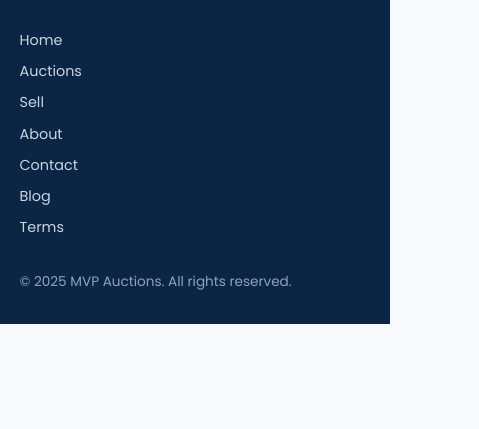
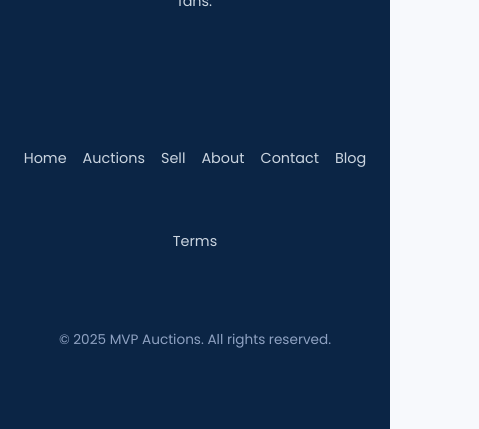
Before and after one commit to twool75/mvp-auctions, a website: page blog.html in a window 390 px wide. Shown: the part 1571-2000 px from the top of the page, 479 px wide, since content can reach past the window. Before the commit the page ends 1895 px from the top, so only its background shows below. Drawn offline with Linux system fonts and the light colour scheme; no server answers; files whose address does not match are found by name.

Commit message:
Add files via upload

```diff
--- a/style.css
+++ b/style.css
@@ -533,10 +533,35 @@ a {
 
 /* Responsive typography */
 @media (max-width: 768px) {
+  /* Reduce hero heading size on small screens */
   .hero-content h1 {
     font-size: 2rem;
   }
+  /* Allow navigation items to wrap and centre on mobile */
   .nav-links {
     gap: 1rem;
+    flex-wrap: wrap;
+    justify-content: center;
+  }
+  /* Display one card per row for trending and featured auctions */
+  .cards-grid {
+    grid-template-columns: 1fr;
+  }
+  /* Stack footer columns vertically and centre them */
+  .footer-inner {
+    flex-direction: column;
+    align-items: center;
+    text-align: center;
+  }
+  /* Arrange footer links horizontally and wrap as needed */
+  .footer-nav {
+    flex-direction: row;
+    flex-wrap: wrap;
+    justify-content: center;
+    gap: 1rem;
+  }
+  .footer-left,
+  .footer-right {
+    text-align: center;
   }
 }
```
Also changed, not shown: index.html (+5 -0 lines).
